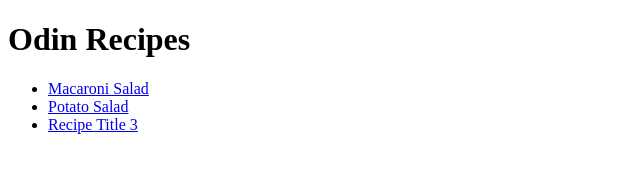
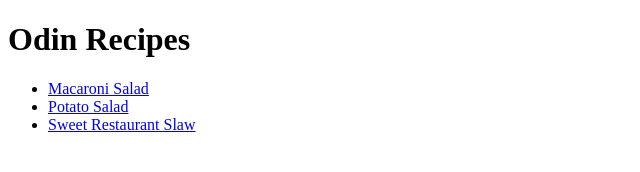
Before and after one commit to TheFallinPrime/odin-recipes, a plain HTML site: page index.html in a window 1280 px wide. Shown: the full height of the page, 0-640 px from the left. Drawn offline with Linux system fonts and the light colour scheme.

Commit message:
Corrected a mistake in index.html

```diff
--- a/index.html
+++ b/index.html
@@ -11,7 +11,7 @@
     <ul>
         <li><a href="recipes/macaroni-salad.html">Macaroni Salad</a></li>
         <li><a href="recipes/potato-salad.html">Potato Salad</a></li>
-        <li><a href="recipes/yourrecipe.html">Recipe Title 3</a></li>
+        <li><a href="recipes/sweet-restaurant-slaw.html">Sweet Restaurant Slaw</a></li>
       </ul>
 
 </body>
```
